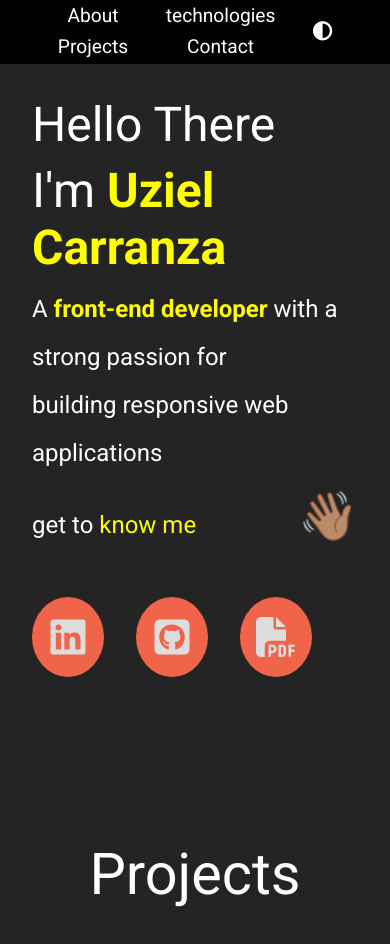
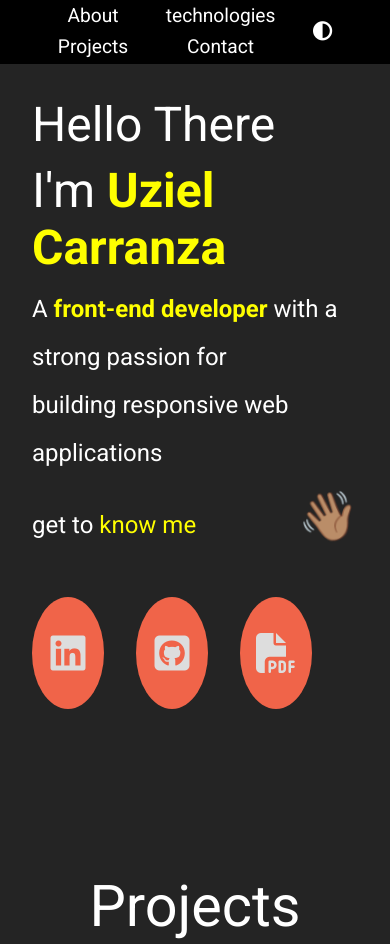
Before and after one commit to UzielCarranza/UzielCarranzaCharro, a plain HTML site: page index.html in a window 390 px wide. Shown: the top 944 px of the page. Drawn offline with nearby package versions, Linux system fonts and the light colour scheme.

Commit message:
fixed social links on small screen to look more like a circle

```diff
--- a/css/style.css
+++ b/css/style.css
@@ -783,7 +783,8 @@ large screens
     }
 
     .link-element {
-        width: 100%;
+        width: 40%;
+        height: 7em;
     }
 }
 
```
